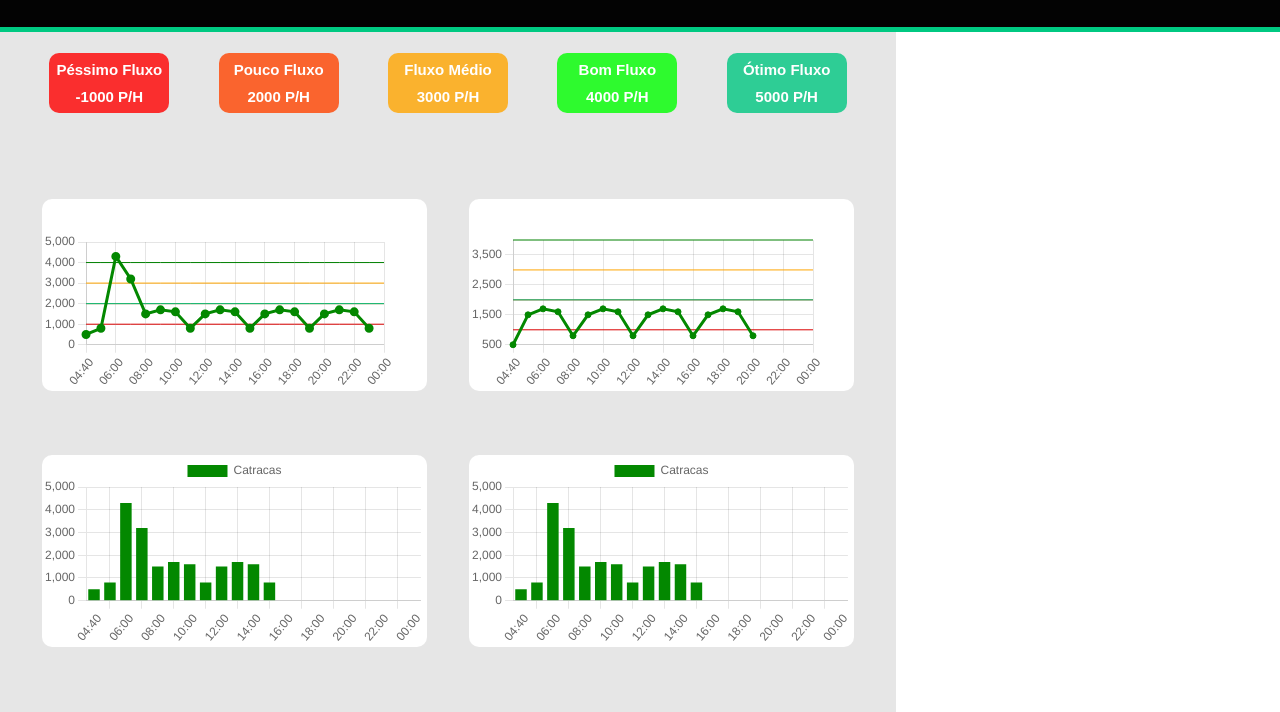
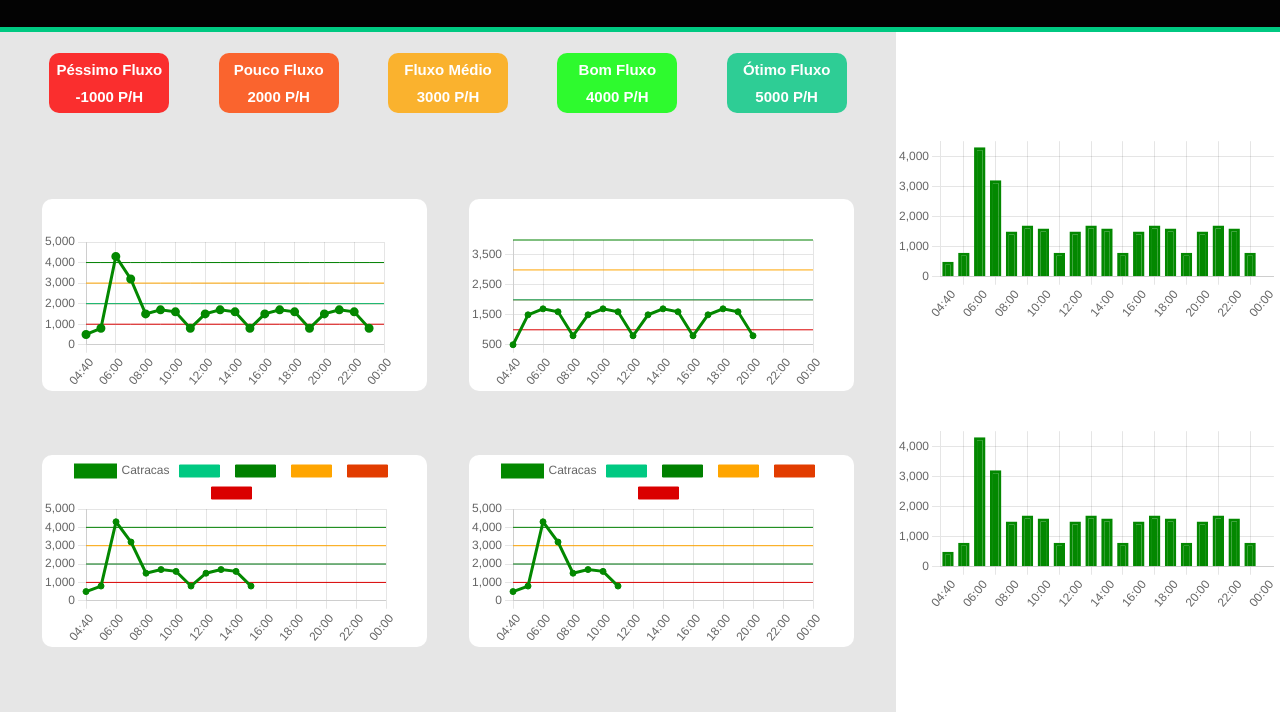
Before and after one commit to Grupo9-1ADSA-FlowTracking/FlowPerAd, a website: page site/public/dashboard_station1.html in a window 1280 px wide. Shown: the part 93-805 px from the top of the page. Drawn offline with nearby package versions, Linux system fonts and the light colour scheme; a web font is replaced by a local one.

Commit message:
Inclusão de gráficos finais no dashboard

```diff
--- a/site/public/css/estilo.css
+++ b/site/public/css/estilo.css
@@ -1161,11 +1161,6 @@ input::-webkit-inner-spin-button {
     justify-content: space-evenly;
 }
 
-.corpoGraf .caixa #linha1 {
-}
-
-.corpoGraf .caixa #linha2 {
-}
 
 .corpoGraf .caixa2 {
     display: flex;
@@ -1173,8 +1168,6 @@ input::-webkit-inner-spin-button {
     justify-content: space-evenly;
 }
 
-.corpoGraf .caixa2 #barra {
-}
 
 .corpoGraf .conjunto1 .grafBarra {
     width: 43%;
@@ -1188,5 +1181,20 @@ input::-webkit-inner-spin-button {
     background-color: #ffffff;
 }
 
-.corpoGraf .caixa2 #calor {
+
+.dashboard_container2 {
+    display: flex;
+    flex-direction: column;
+    justify-content: space-evenly;
+    align-items: ;
 }
+
+.dashboard_container2 #barra{
+    background-color: white;
+    border-radius: 10px;
+}
+
+.dashboard_container2 #calor{
+    background-color: white;
+    border-radius: 10px;
+}
--- a/site/public/dashboard_station1.html
+++ b/site/public/dashboard_station1.html
@@ -67,17 +67,24 @@
               </div>
             </div>
             <div class="caixa2">
-              <div class="grafBarra">
-                <canvas id="barra"></canvas>
+              <div class="grafLinha">
+                <canvas id="linha3"></canvas>
               </div>
-              <div class="grafCalor">
-                <canvas id="calor"></canvas>
+              <div class="grafLinha">
+                <canvas id="linha4"></canvas>
               </div>
             </div>
           </div>
         </div>
       </div>
-      <div class="dashboard_container2"></div>
+      <div class="dashboard_container2">
+        <div class="grafBarra">
+          <canvas id="barra"></canvas>
+        </div>
+        <div class="grafCalor">
+          <canvas id="calor"></canvas>
+        </div>
+      </div>
     </div>
   </body>
 
@@ -332,11 +339,67 @@
             500, 800, 4300, 3200, 1500, 1700, 1600, 800, 1500, 1700, 1600, 800,
           ],
         },
+        {
+          label: "",
+          backgroundColor: "#00c982",
+          borderColor: "#00c982",
+          radius: "0",
+          borderWidth: "1",
+          data: [
+            2000, 2000, 2000, 2000, 2000, 2000, 2000, 2000, 2000, 2000, 2000,
+            2000, 2000, 2000, 2000, 2000, 2000, 2000, 2000, 2000, 2000,
+          ],
+        },
+        {
+          label: "",
+          backgroundColor: "green",
+          borderColor: "green",
+          radius: "0",
+          borderWidth: "1",
+
+          data: [
+            4000, 4000, 4000, 4000, 4000, 4000, 4000, 4000, 4000, 4000, 4000,
+            4000, 4000, 4000, 4000, 4000, 4000, 4000, 4000, 4000, 4000,
+          ],
+        },
+        {
+          label: "",
+          backgroundColor: "orange",
+          borderColor: "orange",
+          radius: "0",
+          borderWidth: "1",
+          data: [
+            3000, 3000, 3000, 3000, 3000, 3000, 3000, 3000, 3000, 3000, 3000,
+            3000, 3000, 3000, 3000, 3000, 3000, 3000, 3000, 3000, 3000,
+          ],
+        },
+        {
+          label: "",
+          backgroundColor: "rgb(226, 60, 0)",
+          borderColor: "rgb(226, 60, 0)",
+          radius: "0",
+          borderWidth: "1",
+          data: [
+            2000, 2000, 2000, 2000, 2000, 2000, 2000, 2000, 2000, 2000, 2000,
+            2000, 2000, 2000, 2000, 2000, 2000, 2000, 2000, 2000, 2000,
+          ],
+        },
+        {
+          label: "",
+          backgroundColor: "rgb(218, 0, 0)",
+          borderColor: "rgb(218, 0, 0)",
+          radius: "0",
+          borderWidth: "1",
+          data: [
+            999, 999, 999, 999, 999, 999, 999, 999, 999, 999, 999, 999, 999,
+            999, 999, 999, 999, 999, 999, 999, 999,
+          ],
+        },
       ],
     };
 
     const config3 = {
-      type: "bar",
+      type: "line",
       data: data3,
       options: {},
     };
@@ -374,13 +437,173 @@
           borderColor: "#038800",
           data: [500, 800, 4300, 3200, 1500, 1700, 1600, 800],
         },
+        {
+          label: "",
+          backgroundColor: "#00c982",
+          borderColor: "#00c982",
+          radius: "0",
+          borderWidth: "1",
+          data: [
+            2000, 2000, 2000, 2000, 2000, 2000, 2000, 2000, 2000, 2000, 2000,
+            2000, 2000, 2000, 2000, 2000, 2000, 2000, 2000, 2000, 2000,
+          ],
+        },
+        {
+          label: "",
+          backgroundColor: "green",
+          borderColor: "green",
+          radius: "0",
+          borderWidth: "1",
+
+          data: [
+            4000, 4000, 4000, 4000, 4000, 4000, 4000, 4000, 4000, 4000, 4000,
+            4000, 4000, 4000, 4000, 4000, 4000, 4000, 4000, 4000, 4000,
+          ],
+        },
+        {
+          label: "",
+          backgroundColor: "orange",
+          borderColor: "orange",
+          radius: "0",
+          borderWidth: "1",
+          data: [
+            3000, 3000, 3000, 3000, 3000, 3000, 3000, 3000, 3000, 3000, 3000,
+            3000, 3000, 3000, 3000, 3000, 3000, 3000, 3000, 3000, 3000,
+          ],
+        },
+        {
+          label: "",
+          backgroundColor: "rgb(226, 60, 0)",
+          borderColor: "rgb(226, 60, 0)",
+          radius: "0",
+          borderWidth: "1",
+          data: [
+            2000, 2000, 2000, 2000, 2000, 2000, 2000, 2000, 2000, 2000, 2000,
+            2000, 2000, 2000, 2000, 2000, 2000, 2000, 2000, 2000, 2000,
+          ],
+        },
+        {
+          label: "",
+          backgroundColor: "rgb(218, 0, 0)",
+          borderColor: "rgb(218, 0, 0)",
+          radius: "0",
+          borderWidth: "1",
+          data: [
+            999, 999, 999, 999, 999, 999, 999, 999, 999, 999, 999, 999, 999,
+            999, 999, 999, 999, 999, 999, 999, 999,
+          ],
+        },
       ],
     };
 
     const config4 = {
-      type: "bar",
+      type: "line",
       data: data4,
       options: {},
+    };
+
+    const labels5 = [
+      "04:40",
+      "05:00",
+      "06:00",
+      "07:00",
+      "08:00",
+      "09:00",
+      "10:00",
+      "11:00",
+      "12:00",
+      "13:00",
+      "14:00",
+      "15:00",
+      "16:00",
+      "17:00",
+      "18:00",
+      "19:00",
+      "20:00",
+      "21:00",
+      "22:00",
+      "23:00",
+      "00:00",
+    ];
+
+    const data5 = {
+      labels: labels5,
+      datasets: [
+        {
+          label: "Catraca Norte",
+          backgroundColor: "#038800",
+          borderColor: "#038800",
+          borderWidth: "3",
+          data: [
+            500, 800, 4300, 3200, 1500, 1700, 1600, 800, 1500, 1700, 1600, 800,
+            1500, 1700, 1600, 800, 1500, 1700, 1600, 800,
+          ],
+        },
+      ],
+    };
+
+    const config5 = {
+      type: "bar",
+      data: data5,
+      options: {
+        plugins: {
+          legend: {
+            display: false,
+          },
+        },
+      },
+    };
+
+    const labels6 = [
+      "04:40",
+      "05:00",
+      "06:00",
+      "07:00",
+      "08:00",
+      "09:00",
+      "10:00",
+      "11:00",
+      "12:00",
+      "13:00",
+      "14:00",
+      "15:00",
+      "16:00",
+      "17:00",
+      "18:00",
+      "19:00",
+      "20:00",
+      "21:00",
+      "22:00",
+      "23:00",
+      "00:00",
+    ];
+
+    const data6 = {
+      labels: labels6,
+      datasets: [
+        {
+          label: "Catraca Norte",
+          backgroundColor: "#038800",
+          borderColor: "#038800",
+          borderWidth: "3",
+          data: [
+            500, 800, 4300, 3200, 1500, 1700, 1600, 800, 1500, 1700, 1600, 800,
+            1500, 1700, 1600, 800, 1500, 1700, 1600, 800,
+          ],
+        },
+      ],
+    };
+
+    const config6 = {
+      type: "bar",
+      data: data6,
+      options: {
+        plugins: {
+          legend: {
+            display: false,
+          },
+        },
+      },
     };
   </script>
 
@@ -389,8 +612,12 @@
 
     const linha2 = new Chart(document.getElementById("linha2"), config2);
 
-    const barras = new Chart(document.getElementById("barra"), config3);
+    const linha3 = new Chart(document.getElementById("linha3"), config3);
 
-    const calor = new Chart(document.getElementById("calor"), config3);
+    const linha4 = new Chart(document.getElementById("linha4"), config4);
+
+    const barra = new Chart(document.getElementById("barra"), config5);
+
+    const calor = new Chart(document.getElementById("calor"), config6);
   </script>
 </html>
```
